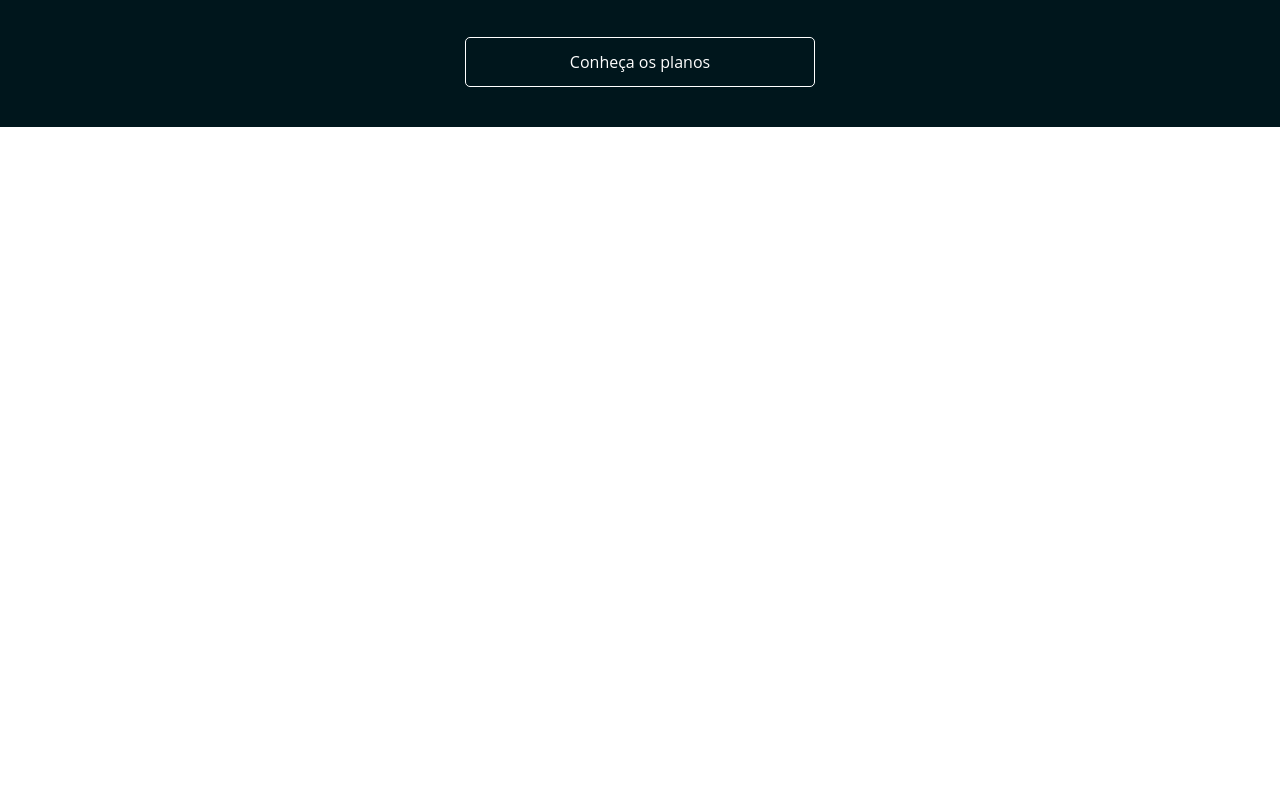
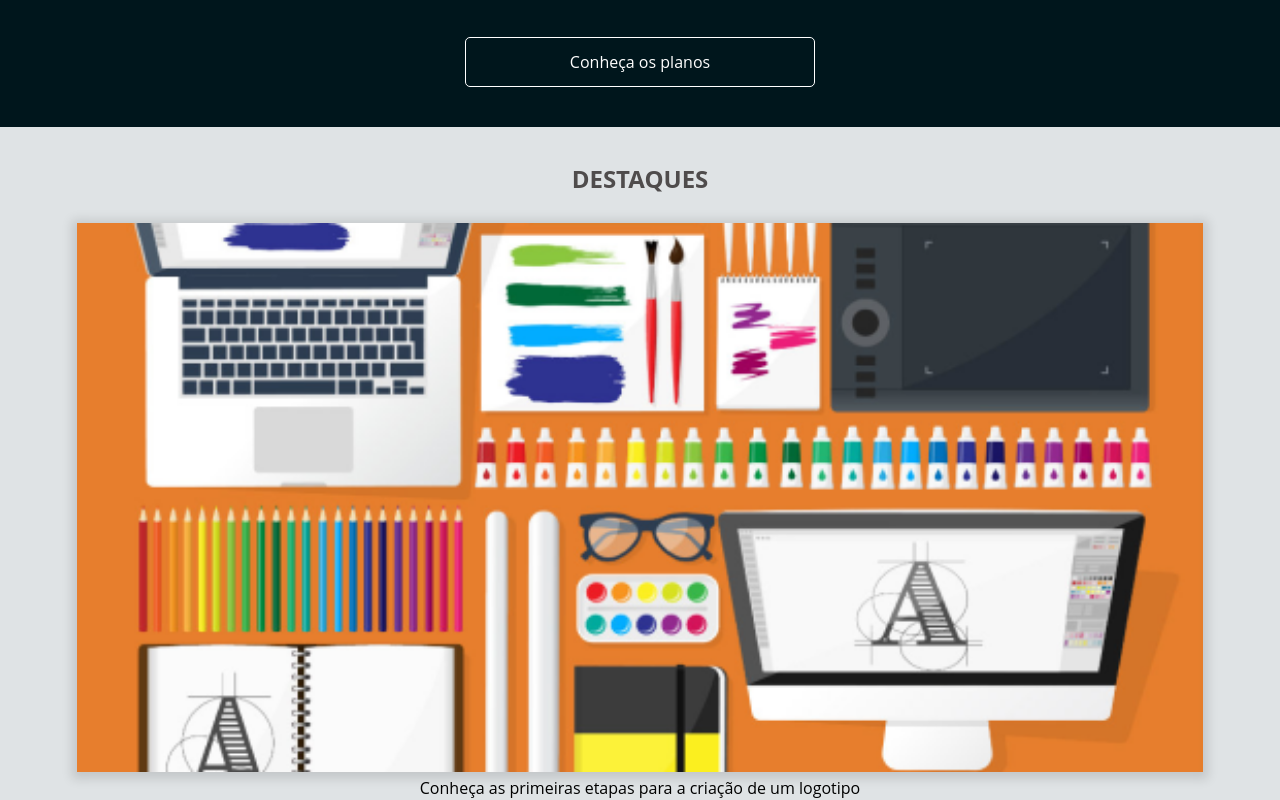
Before and after one commit to Dhi-Carvalho-DEV/Formacao_Front_End_T4-ONE, a plain HTML site: page 02_Layouts_Responsivos_Trabalhando_com_Layouts_Mobile/apeperia/index.html in a window 1280 px wide. Shown: the part 282-1082 px from the top of the page. Before the commit the page ends 800 px from the top, so only its background shows below. Drawn offline with Linux system fonts and the light colour scheme.

Commit message:
criação e começo da estilização da seção destaques

```diff
--- a/02_Layouts_Responsivos_Trabalhando_com_Layouts_Mobile/apeperia/css/base.css
+++ b/02_Layouts_Responsivos_Trabalhando_com_Layouts_Mobile/apeperia/css/base.css
@@ -25,7 +25,8 @@ body {
 }
 
 .container {
-  padding: 0 6%;
+  padding-right: 6%;
+  padding-left: 6%;
 }
 
 .botao {
--- /dev/null
+++ b/02_Layouts_Responsivos_Trabalhando_com_Layouts_Mobile/apeperia/css/destaques.css
@@ -0,0 +1,28 @@
+.destaques {
+  background: var(--azul-claro);
+  padding-top: 2.5rem;
+  padding-bottom: 2rem;
+}
+
+.destaques__titulo {
+  color: var(--cinza-escuro);
+  font-family: var(--montserrat);
+  font-size: 1.5rem;
+  font-weight: 700;
+  text-transform: uppercase;
+  text-align: center;
+  margin-bottom: 2rem;
+}
+
+.destaques__painel {
+  display: flex;
+  flex-direction: column;
+  align-items: center;
+  margin-bottom: 2rem;
+}
+
+.destaques__painel-imagem {
+  width: 100%;
+  box-shadow: 0 2px 10px 5px #00000020;
+  margin-bottom: .5rem;
+}
--- a/02_Layouts_Responsivos_Trabalhando_com_Layouts_Mobile/apeperia/index.html
+++ b/02_Layouts_Responsivos_Trabalhando_com_Layouts_Mobile/apeperia/index.html
@@ -10,6 +10,7 @@
     <link rel="stylesheet" href="./css/base.css" />
     <link rel="stylesheet" href="./css/cabecalho.css" />
     <link rel="stylesheet" href="./css/chamada.css" />
+    <link rel="stylesheet" href="./css/destaques.css" />
   </head>
   <body>
     <header class="cabecalho container">
@@ -39,6 +40,35 @@
         </p>
         <a class="chamada__botao botao" href="#">Conheça os planos</a>
       </section>
+
+      <section class="destaques container">
+        <h2 class="destaques__titulo">Destaques</h2>
+        <a href="#">
+          <figure class="destaques__painel">
+            <img
+              src="./img/comecando-criar-logotipo.png"
+              alt="Painel do post sobre criação de logotipo"
+              class="destaques__painel-imagem"
+            />
+            <figcaption class="destaques__painel-texto">
+              Conheça as primeiras etapas para a criação de um logotipo
+            </figcaption>
+          </figure>
+        </a>
+        <a href="#">
+          <figure class="destaques__painel">
+            <img
+              src="./img/dicas-fotografia.png"
+              alt="Painel do post sobre fotografia com celular"
+              class="destaques__painel-imagem"
+            />
+            <figcaption class="destaques__painel-texto">
+              Veja dicas de como fotografar usando seu celular
+            </figcaption>
+          </figure>
+        </a>
+        <a href="#" class="destaques__botao">Receber destaques por email</a>
+      </section>
     </main>
   </body>
 </html>
```
